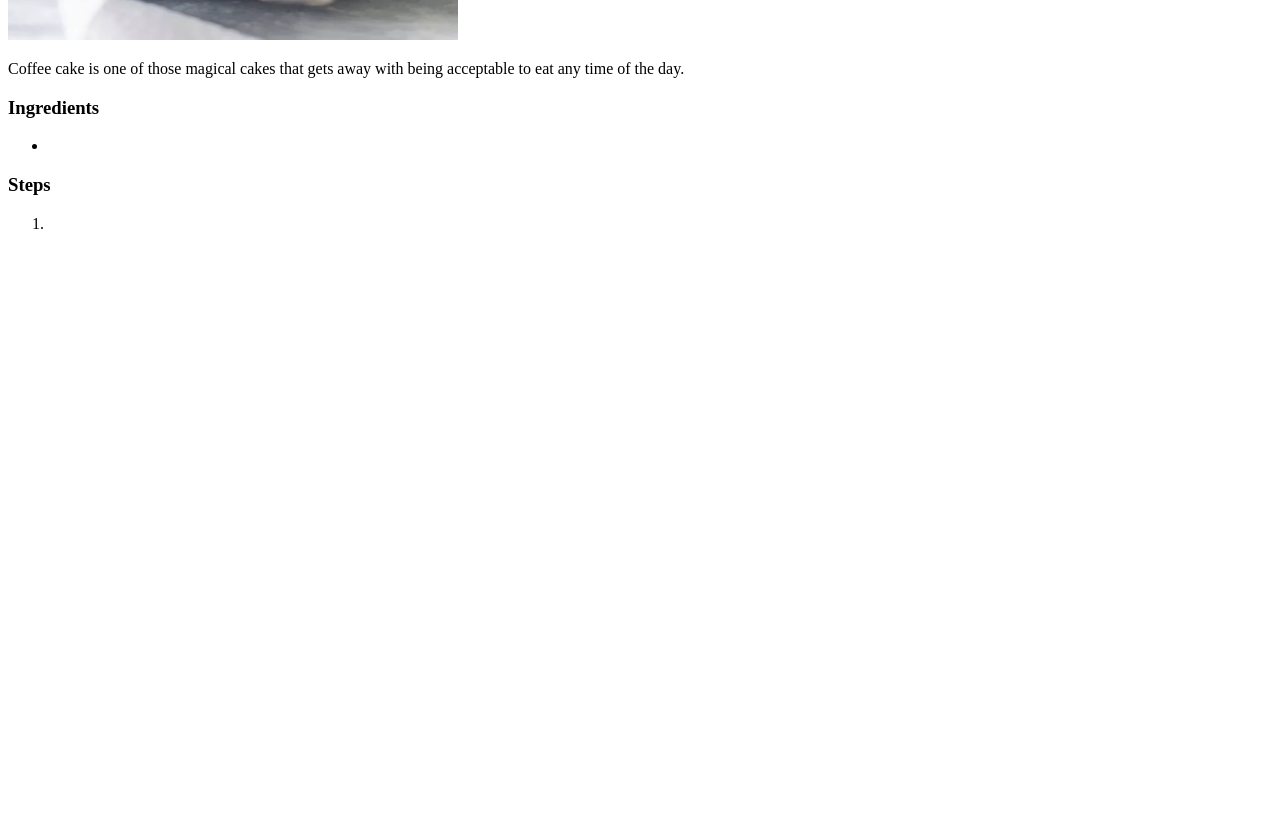
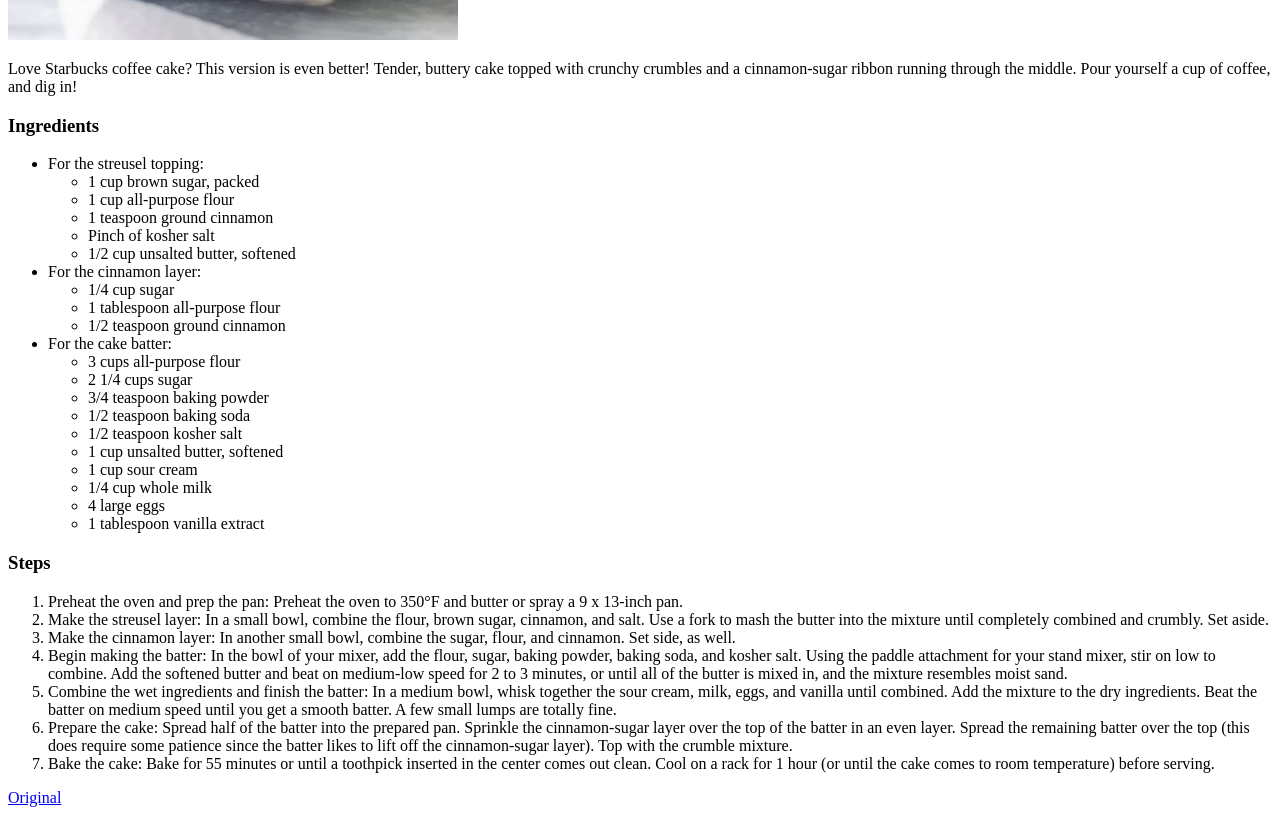
Before and after one commit to norahimed/odin-recipes, a plain HTML site: page recipes/coffee-cake.html in a window 1280 px wide. Shown: the part 490-1305 px from the top of the page. Before the commit the page ends 800 px from the top, so only its background shows below. Drawn offline with Linux system fonts and the light colour scheme.

Commit message:
Iteration 4.3: Finished Coffee Cake Page and Added Original Links

```diff
--- a/recipes/coffee-cake.html
+++ b/recipes/coffee-cake.html
@@ -9,14 +9,51 @@
 <body>
     <h1>Coffee Cake</h1>
     <img src="../imgs/coffee-cake.jpg" width="450" height="450">
-    <p>Coffee cake is one of those magical cakes that gets away with being acceptable to eat any time of the day.</p>
+    <p>Love Starbucks coffee cake? This version is even better! Tender, buttery cake topped with crunchy crumbles and a cinnamon-sugar ribbon running through the middle. Pour yourself a cup of coffee, and dig in!</p>
     <h3>Ingredients</h3>
     <ul>
-        <li></li>
+        <li> For the streusel topping:
+            <ul>
+                <li>1 cup brown sugar, packed</li>
+                <li>1 cup all-purpose flour</li>
+                <li>1 teaspoon ground cinnamon</li>
+                <li>Pinch of kosher salt</li>
+                <li>1/2 cup unsalted butter, softened</li>
+            </ul>
+        </li>
+        <li> For the cinnamon layer:
+            <ul>
+                <li>1/4 cup sugar</li>
+                <li>1 tablespoon all-purpose flour</li>
+                <li>1/2 teaspoon ground cinnamon</li>
+            </ul>
+        </li>
+        <li> For the cake batter:
+            <ul>
+                <li>3 cups all-purpose flour</li>
+                <li>2 1/4 cups sugar</li>
+                <li>3/4 teaspoon baking powder</li>
+                <li>1/2 teaspoon baking soda</li>
+                <li>1/2 teaspoon kosher salt</li>
+                <li>1 cup unsalted butter, softened</li>
+                <li>1 cup sour cream</li>
+                <li>1/4 cup whole milk</li>
+                <li> 4 large eggs</li>
+                <li>1 tablespoon vanilla extract</li>
+            </ul>
+        </li>
     </ul>
     <h3>Steps</h3>
     <ol>
-        <li></li>
+        <li>Preheat the oven and prep the pan: Preheat the oven to 350°F and butter or spray a 9 x 13-inch pan.</li>
+        <li>Make the streusel layer: In a small bowl, combine the flour, brown sugar, cinnamon, and salt. Use a fork to mash the butter into the mixture until completely combined and crumbly. Set aside.</li>
+        <li>Make the cinnamon layer: In another small bowl, combine the sugar, flour, and cinnamon. Set side, as well.</li>
+        <li>Begin making the batter: In the bowl of your mixer, add the flour, sugar, baking powder, baking soda, and kosher salt. Using the paddle attachment for your stand mixer, stir on low to combine. Add the softened butter and beat on medium-low speed for 2 to 3 minutes, or until all of the butter is mixed in, and the mixture resembles moist sand.</li>
+        <li>Combine the wet ingredients and finish the batter: In a medium bowl, whisk together the sour cream, milk, eggs, and vanilla until combined. Add the mixture to the dry ingredients. Beat the batter on medium speed until you get a smooth batter. A few small lumps are totally fine.</li>
+        <li>Prepare the cake: Spread half of the batter into the prepared pan. Sprinkle the cinnamon-sugar layer over the top of the batter in an even layer. Spread the remaining batter over the top (this does require some patience since the batter likes to lift off the cinnamon-sugar layer). Top with the crumble mixture.</li>
+        <li>Bake the cake: Bake for 55 minutes or until a toothpick inserted in the center comes out clean. Cool on a rack for 1 hour (or until the cake comes to room temperature) before serving.</li>
     </ol>
+
+    <a href="https://www.simplyrecipes.com/recipes/classic_coffee_cake/">Original</a>
 </body>
 </html>
```
Also changed, not shown: recipes/choc-cookies.html (+1 -0 lines), recipes/fudge-brownies.html (+2 -0 lines).
